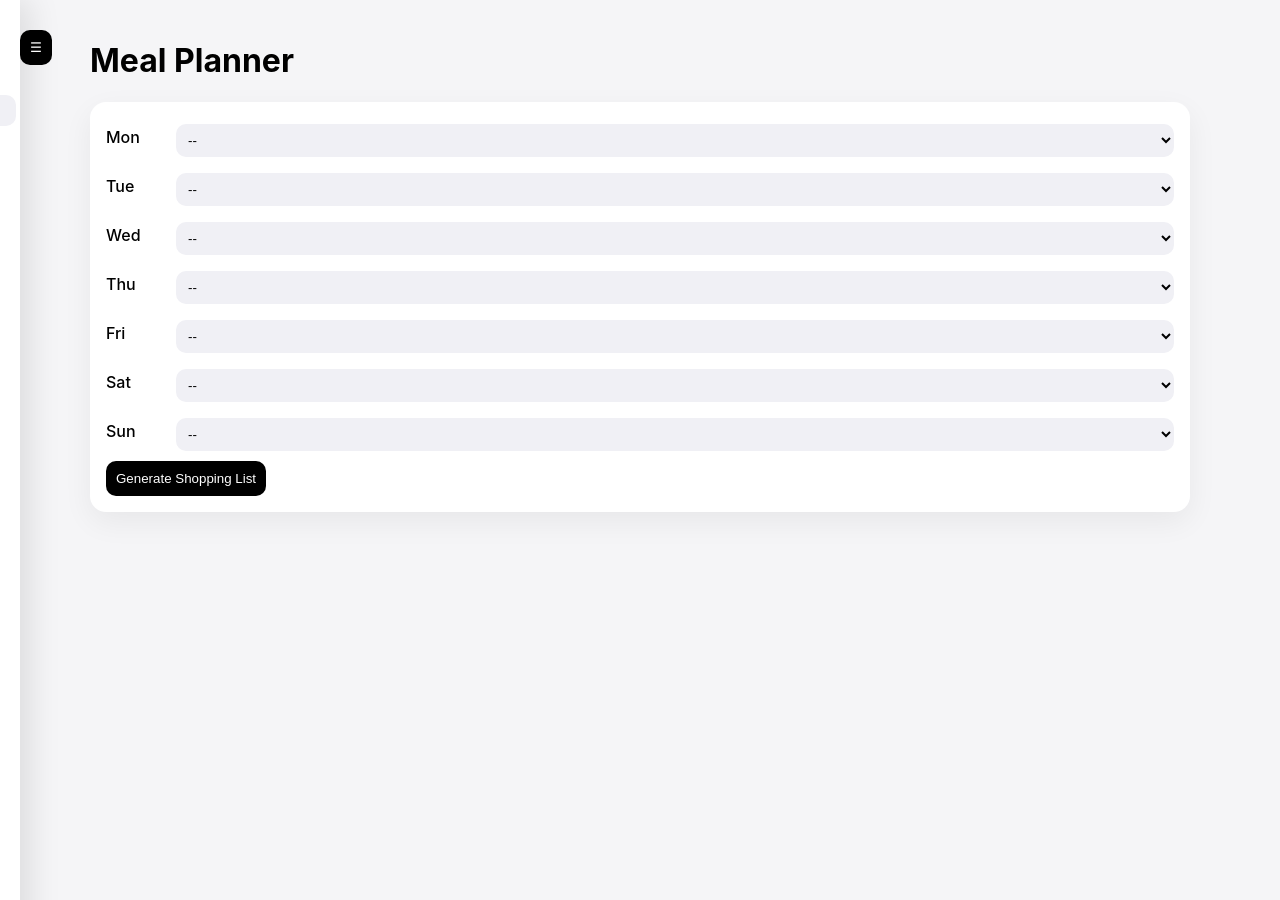
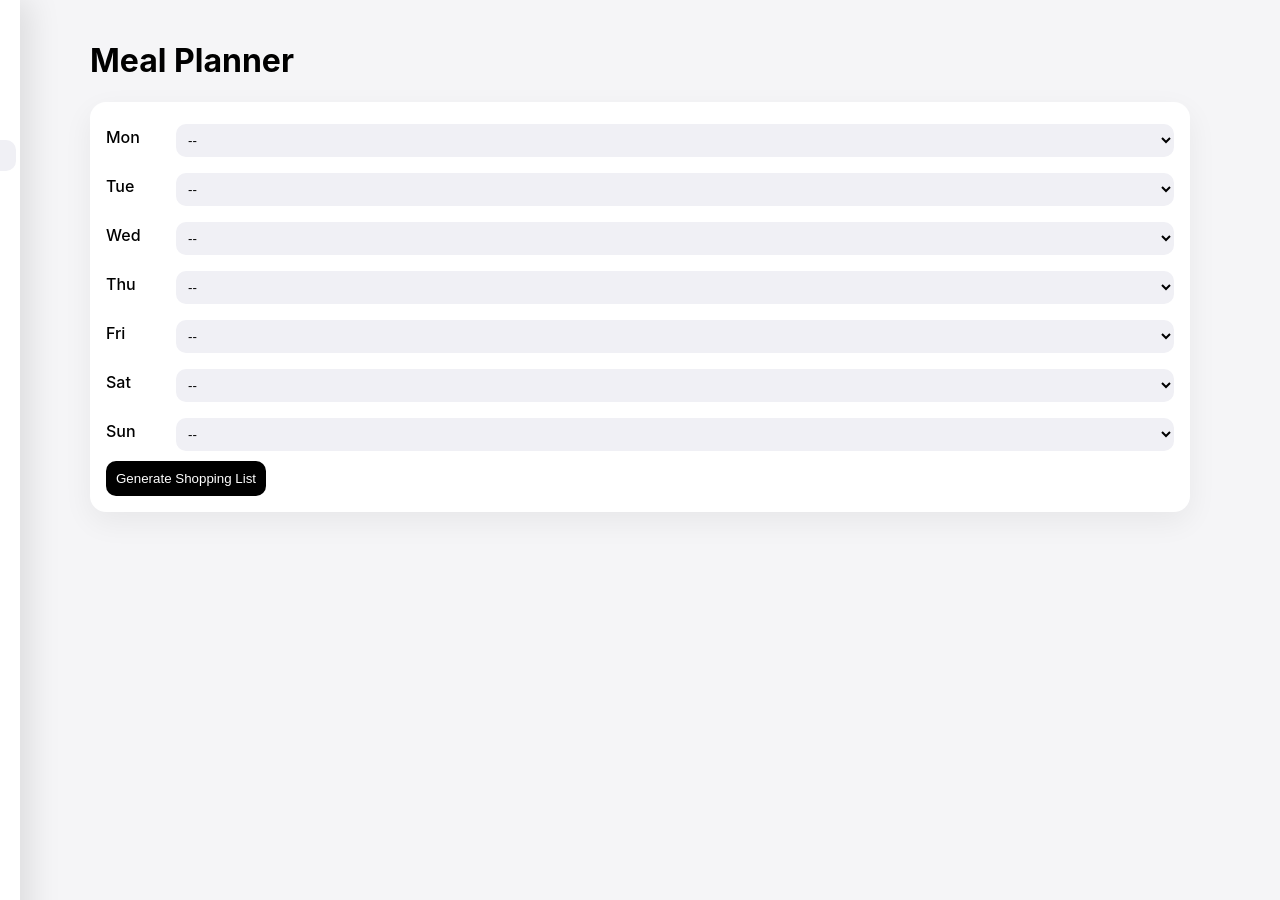
Before and after one commit to alec-messer/meal-planner, a Flask app: page / in a window 1280 px wide. Run offline with Flask 3, Linux system fonts and the light colour scheme; data that the repository does not hold is empty; some libraries are stand-ins or nearby versions.

Commit message:
Update index.html

```diff
--- a/templates/index.html
+++ b/templates/index.html
@@ -11,6 +11,9 @@
 
 <!-- SIDE PANEL -->
 <div id="sidePanel" class="side-panel">
+
+    <button class="panel-handle" onclick="togglePanel()">☰</button>
+
     <div class="panel-content">
 
         <h2>Add Meal</h2>
@@ -34,8 +37,6 @@
     </div>
 </div>
 
-<!-- OPEN BUTTON -->
-<button class="open-panel" onclick="togglePanel()">☰</button>
 
 <div class="app">
 
```
